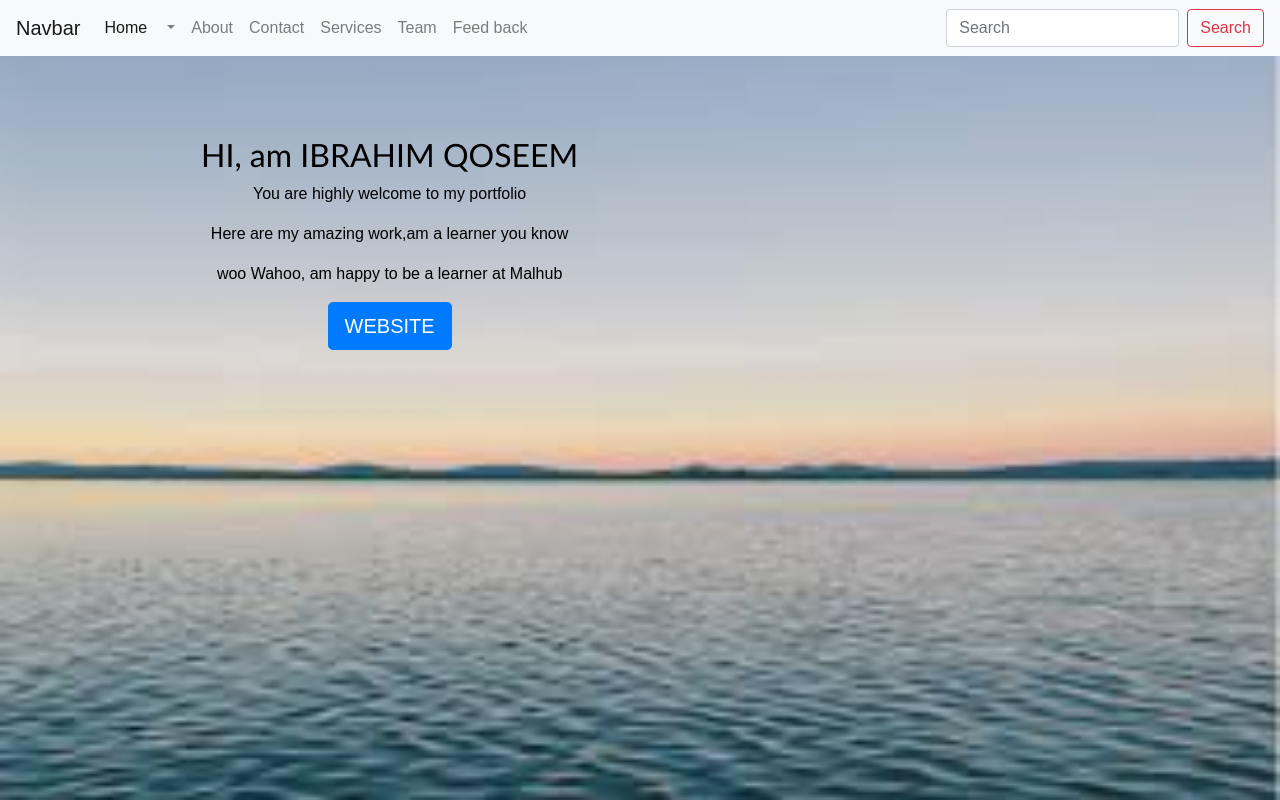
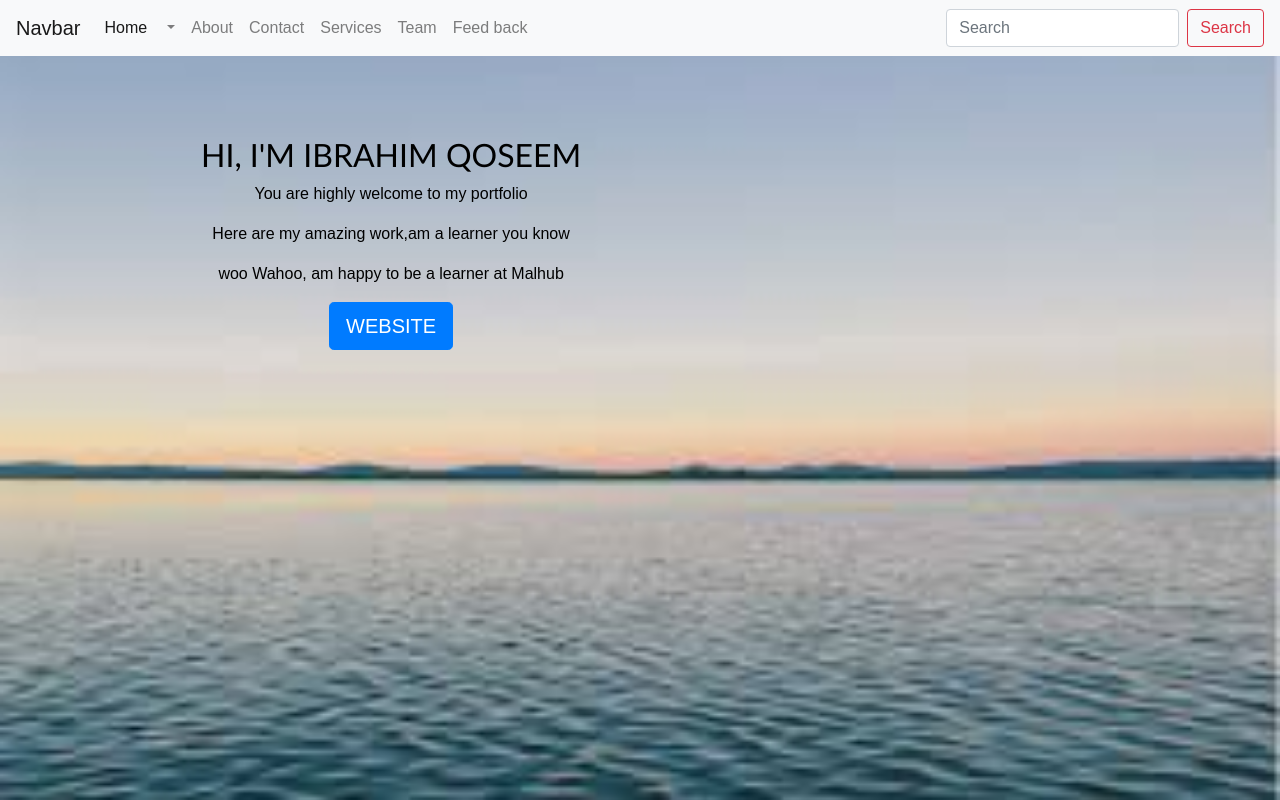
Before and after one commit to DevZulq/portfolio, a plain HTML site: page index.html in a window 1280 px wide. Drawn offline with nearby package versions, Linux system fonts and the light colour scheme.

Commit message:
Update index.html

```diff
--- a/index.html
+++ b/index.html
@@ -91,7 +91,7 @@
           <div class="container">
             <div class="col-md-12 col-md-offset-0">
               <div class="animate-box">
-                <h2>HI, am IBRAHIM QOSEEM </h2>
+                <h2>HI, I'M IBRAHIM QOSEEM </h2>
                 <p>You are highly welcome to my portfolio</p>
                 <p>Here are my amazing work,am a learner you know</p>
                 <p>woo Wahoo, am happy to be a learner at Malhub</p>
```
